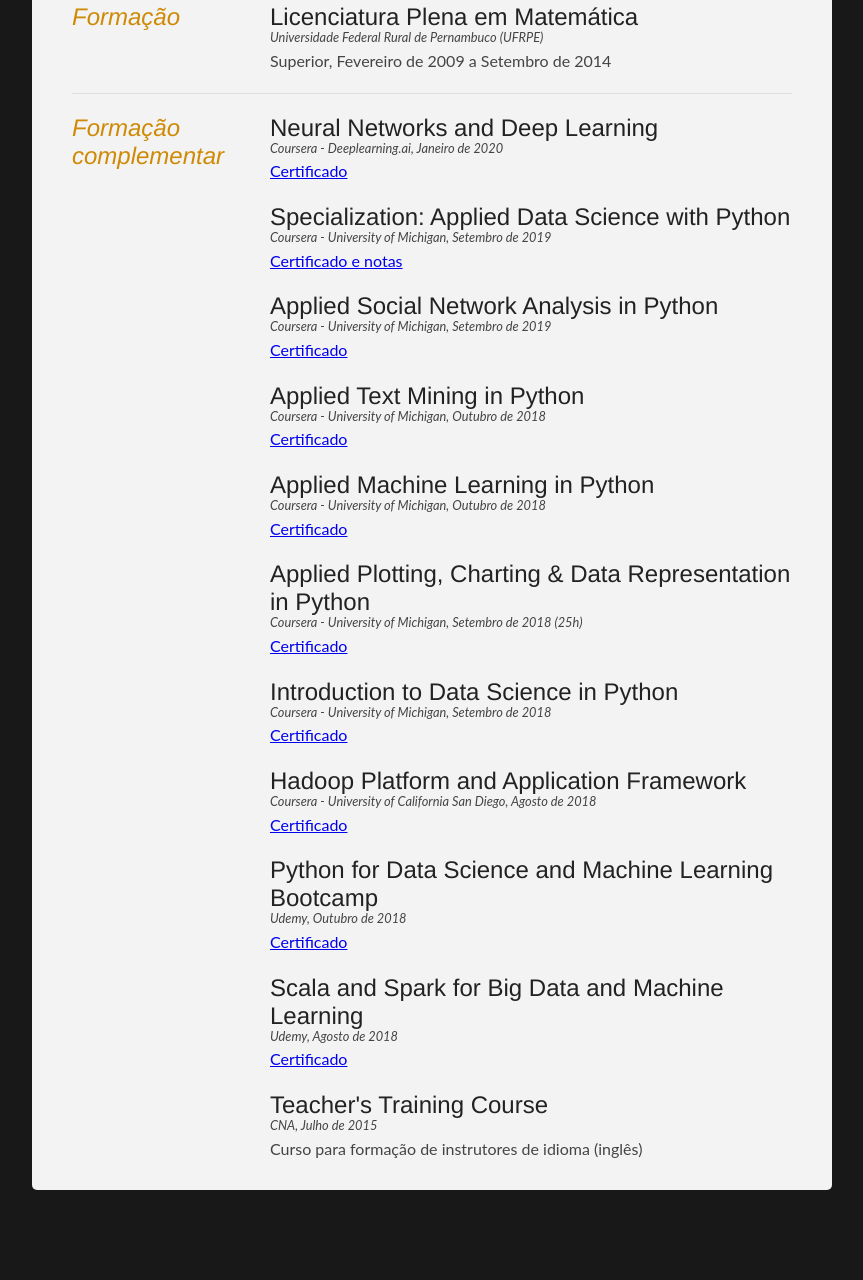
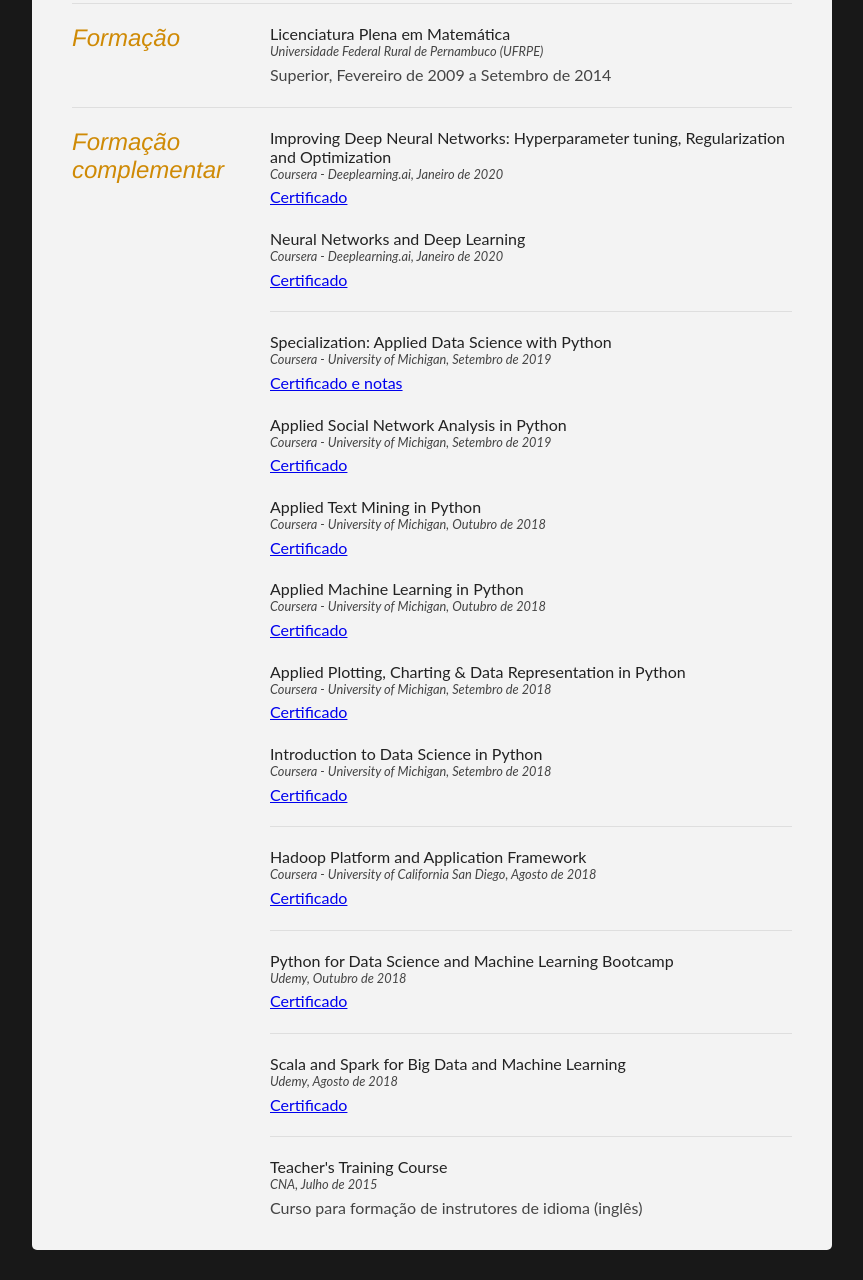
Before and after one commit to htbrandao/htbrandao.github.io, a plain HTML site: page pages/cv.html in a window 1280 px wide. Shown: the part 916-2196 px from the top of the page, without its empty margins (208-1071 px from the left). Before the commit the page ends 2136 px from the top, so only its background shows below. Drawn offline with Linux system fonts and the light colour scheme.

Commit message:
paragraph split

```diff
--- a/css/style.css
+++ b/css/style.css
@@ -431,3 +431,7 @@
 .li a:hover {
 	background-color: #111111;
 }
+
+.paragraphSplit {
+	border-bottom: 1px solid #dedede;
+}
--- a/pages/cv.html
+++ b/pages/cv.html
@@ -42,17 +42,19 @@
 			</div>
 			<div class="sectionContent">
 				<article>
-					<h2>Analista de TI - Banco do Brasil</h2>
+					<h3>Analista de TI - Banco do Brasil</h3>
 					<p class="subDetails">Outubro de 2016 - Presente</p>
 					<p>Desenvolvimento de soluções de Ciências de Dados e Machine Learning.</p>
                 </article>
+                <p class="paragraphSplit"></p>
 				<article>
-					<h2>Escriturário - Banco do Brasil</h2>
+					<h3>Escriturário - Banco do Brasil</h3>
 					<p class="subDetails">Maio de  2016 - Setembro de 2016</p>
 					<p>Serviços bancários, atendimento ao cliente.</p>
                 </article>
+                <p class="paragraphSplit"></p>
 				<article>
-						<h2>Docência</h2>
+                    <h3>Docência</h3>
                     <p class="subDetails">Julho de 2015 - Abril de 2016</p>
                     <p>Professor de Matemática e Inglês (ESL) na rede privada do Recife-PE.</p>
                 </article>
@@ -99,7 +101,7 @@
 			</div>
 			<div class="sectionContent">
 				<article>
-					<h2>Licenciatura Plena em Matemática</h2>
+					<h3>Licenciatura Plena em Matemática</h3>
 					<p class="subDetails">Universidade Federal Rural de Pernambuco (UFRPE)</p>
 					<p>Superior, Fevereiro de 2009 a Setembro de 2014</p>
 				</article>
@@ -112,60 +114,70 @@
 			</div>
 			<div class="sectionContent">
 				<article>
-					<h2>Neural Networks and Deep Learning</h2>
+					<h4>Improving Deep Neural Networks: Hyperparameter tuning, Regularization and Optimization</h4>
 					<p class="subDetails">Coursera - Deeplearning.ai, Janeiro de 2020</p>
-					<p><a href="https://www.coursera.org/account/accomplishments/verify/HQSGXQZKKD7L" target="_blank">Certificado</a></p>
+					<p><a href="https://www.coursera.org/account/accomplishments/certificate/NUA2SZ232Y47" target="_blank">Certificado</a></p>
+				</article>
+				<article>
+					<h4>Neural Networks and Deep Learning</h4>
+					<p class="subDetails">Coursera - Deeplearning.ai, Janeiro de 2020</p>
+					<p><a href="https://www.coursera.org/account/accomplishments/certificate/HQSGXQZKKD7L" target="_blank">Certificado</a></p>
 					<p></p>
 				</article>
+				<p class="paragraphSplit"></p>
 				<article>
-					<h2>Specialization: Applied Data Science with Python</h2>
+					<h4>Specialization: Applied Data Science with Python</h4>
 					<p class="subDetails">Coursera - University of Michigan, Setembro de 2019</p>
 					<p><a href="https://www.coursera.org/account/accomplishments/specialization/CS58FBNTL85K" target="_blank">Certificado e notas</a></p>
 					<p></p>
 				</article>
 				<article>
-					<h2>Applied Social Network Analysis in Python</h2>
+					<h4>Applied Social Network Analysis in Python</h4>
 					<p class="subDetails">Coursera - University of Michigan, Setembro de 2019</p>
 					<p><a href="https://www.coursera.org/account/accomplishments/certificate/5G3ZP6UP9YEK" target="_blank">Certificado</a></p>
 					<p></p>
 				</article>
 				<article>
-					<h2>Applied Text Mining in Python</h2>
+					<h4>Applied Text Mining in Python</h4>
 					<p class="subDetails">Coursera - University of Michigan, Outubro de 2018</p>
 					<p><a href="https://www.coursera.org/account/accomplishments/certificate/9SEGNYZJ3KEM" target="_blank">Certificado</a></p>
 				</article>
 				<article>
-					<h2>Applied Machine Learning in Python</h2>
+					<h4>Applied Machine Learning in Python</h4>
 					<p class="subDetails">Coursera - University of Michigan, Outubro de 2018</p>
 					<p><a href="https://www.coursera.org/account/accomplishments/certificate/4NF26ZMPK9BX" target="_blank">Certificado</a></p>
 				</article>
 				<article>
-					<h2>Applied Plotting, Charting & Data Representation in Python</h2>
-					<p class="subDetails">Coursera - University of Michigan, Setembro de 2018 (25h)</p>
+					<h4>Applied Plotting, Charting & Data Representation in Python</h4>
+					<p class="subDetails">Coursera - University of Michigan, Setembro de 2018</p>
 					<p><a href="https://www.coursera.org/account/accomplishments/certificate/Q9QL7RNTTMD7" target="_blank">Certificado</a></p>
 				</article>
 				<article>
-					<h2>Introduction to Data Science in Python</h2>
+					<h4>Introduction to Data Science in Python</h4>
 					<p class="subDetails">Coursera - University of Michigan, Setembro de 2018</p>
 					<p><a href="https://www.coursera.org/account/accomplishments/certificate/ATLF5FL8EJN6" target="_blank">Certificado</a></p>
 				</article>
+				<p class="paragraphSplit"></p>
 				<article>
-					<h2>Hadoop Platform and Application Framework</h2>
+					<h4>Hadoop Platform and Application Framework</h4>
 					<p class="subDetails">Coursera - University of California San Diego, Agosto de 2018</p>
 					<p><a href="https://www.coursera.org/account/accomplishments/certificate/STMCANFSRB27" target="_blank">Certificado</a></p>
 				</article>
+				<p class="paragraphSplit"></p>
 				<article>
-					<h2>Python for Data Science and Machine Learning Bootcamp</h2>
+					<h4>Python for Data Science and Machine Learning Bootcamp</h4>
 					<p class="subDetails">Udemy, Outubro de 2018</p>
 					<p><a href="https://www.udemy.com/certificate/UC-MU69QJGJ/" target="_blank">Certificado</a></p>
 				</article>
+				<p class="paragraphSplit"></p>
 				<article>
-					<h2>Scala and Spark for Big Data and Machine Learning </h2>
+					<h4>Scala and Spark for Big Data and Machine Learning </h4>
 					<p class="subDetails">Udemy, Agosto de 2018</p>
 					<p><a href="https://www.udemy.com/certificate/UC-M7YE43I9/" target="_blank">Certificado</a></p>
 				</article>
+				<p class="paragraphSplit"></p>
 				<article>
-					<h2>Teacher's Training Course</h2>
+					<h4>Teacher's Training Course</h4>
 					<p class="subDetails">CNA, Julho de 2015</p>
 					<p>Curso para formação de instrutores de idioma (inglês)</p>
 				</article>
```
Lines whose indentation alone changed are shown as unchanged.
